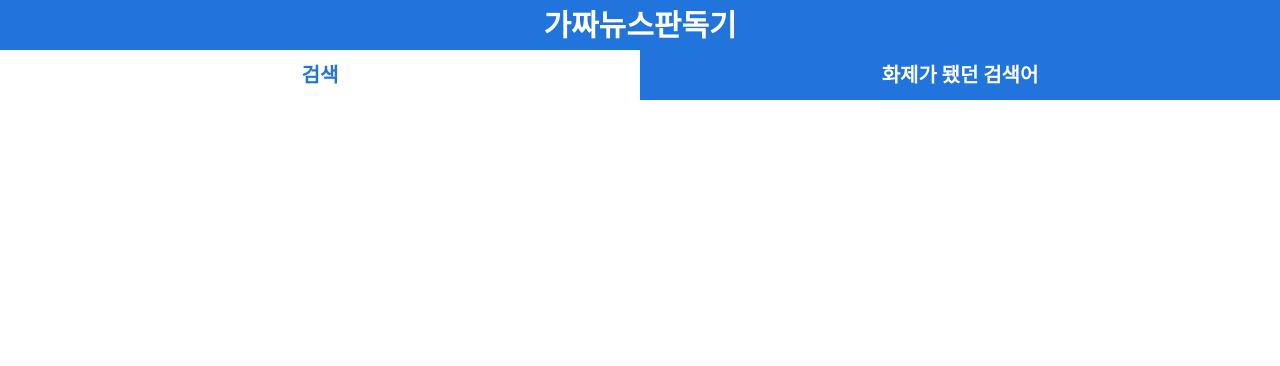
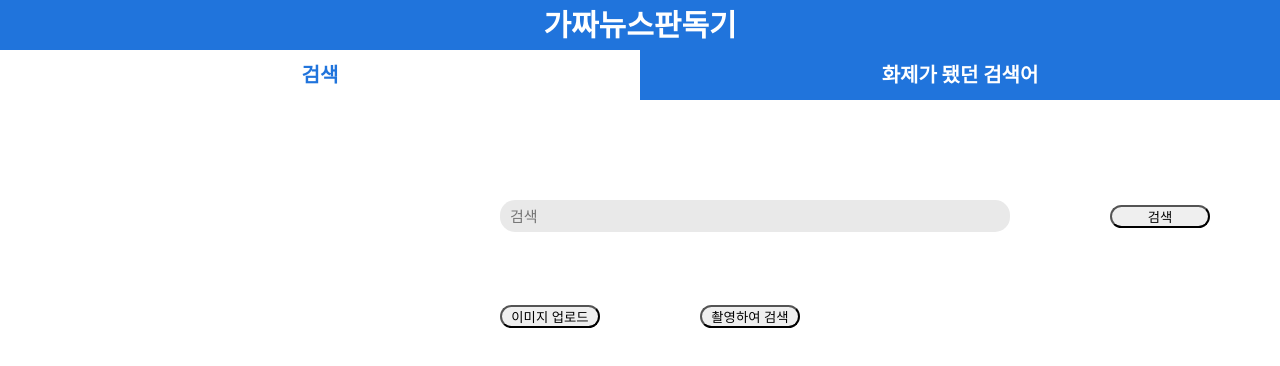
Before and after one commit to younggeun0217/project1, a React (Create React App) app in the folder frontend/: page / in a window 1280 px wide. Shown: the top 366 px of the page. Built offline with nearby package versions, Linux system fonts and the light colour scheme.

Commit message:
검색 프론트엔드

```diff
--- a/frontend/src/App.js
+++ b/frontend/src/App.js
@@ -2,13 +2,16 @@ import logo from "./logo.svg";
 import "./App.css";
 import MenuTab from "./components/MenuTab";
 import Header from "./components/Header";
+import Search from "./components/Search";
 
 function App() {
   return (
-    <div>
+    <><div>
       <Header></Header>
       <MenuTab></MenuTab>
+      <Search></Search>
     </div>
+   </>
     /*
     <div className="App">
       <header className="App-header">
--- a/frontend/src/components/MenuTab.js
+++ b/frontend/src/components/MenuTab.js
@@ -1,5 +1,6 @@
 import React, { useState } from "react";
 import "../css/MenuTab.css";
+
 export default function MenuTab() {
   const [useIndex, setUseIndex] = useState(0);
   const menuList = [
@@ -10,6 +11,7 @@ export default function MenuTab() {
           onClick={() => clickHandler(0)}
         >
           검색
+
         </li>
       ),
     },
--- /dev/null
+++ b/frontend/src/components/Search.js
@@ -0,0 +1,25 @@
+
+import "../css/Search.css";
+export default function Serarch({ onClick, onChange }) {
+  return (
+    <>
+      <div className="input-group">
+        <input
+          type="text"
+          className="form-control rounded"
+          placeholder="검색"
+          onChange={onChange}
+        />
+        <button type="button" id="search_btn" onClick={onClick}>
+         검색
+        </button>
+        <button type="button" id="image_upload" onClick={onClick}>
+         이미지 업로드
+        </button>
+        <button type="button" id="camera" onClick={onClick}>
+         촬영하여 검색
+        </button>
+        </div>
+    </>
+  );
+}
--- /dev/null
+++ b/frontend/src/css/Search.css
@@ -0,0 +1,40 @@
+input {
+    position: relative;
+    left: 500px;
+    top: 100px;
+    width: 500px;
+    height: 32px;
+    font-size: 15px;
+    border: 0;
+    border-radius: 15px;
+    outline: none;
+    padding-left: 10px;
+    background-color: rgb(233, 233, 233);
+}
+
+button {
+    position: relative;
+    left: 600px;
+    top: 100px;
+    width: 100px;
+    border-radius: 15px;
+    outline: none;
+}
+
+#image_upload {
+    position: relative;
+    left: -110px;
+    top: 200px;
+    width: 100px;
+    border-radius: 15px;
+    outline: none;
+}
+
+#camera {
+    position: relative;
+    left: -10px;
+    top: 200px;
+    width: 100px;
+    border-radius: 15px;
+    outline: none;
+}
```
